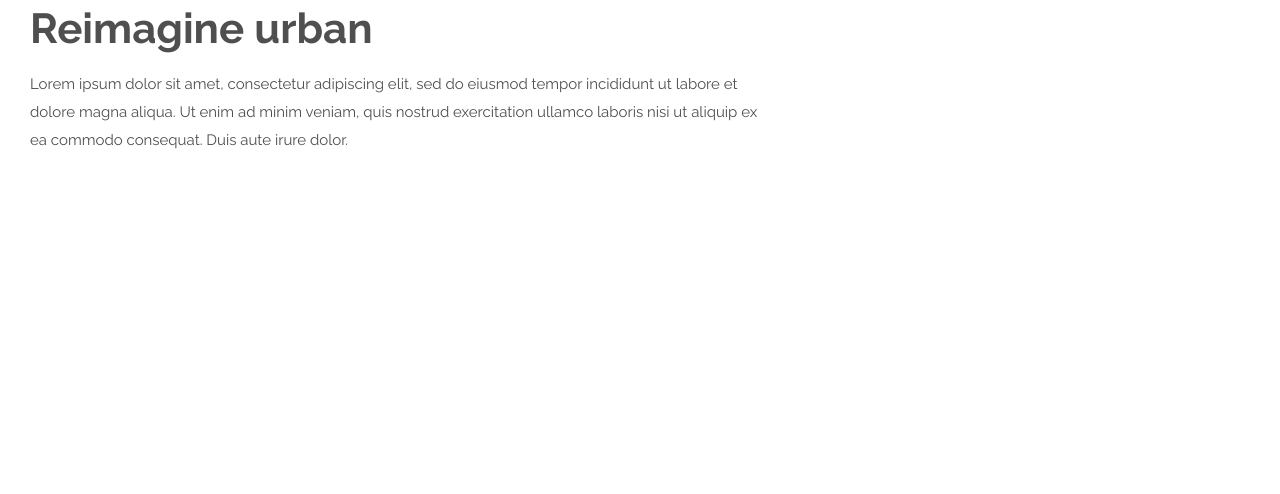
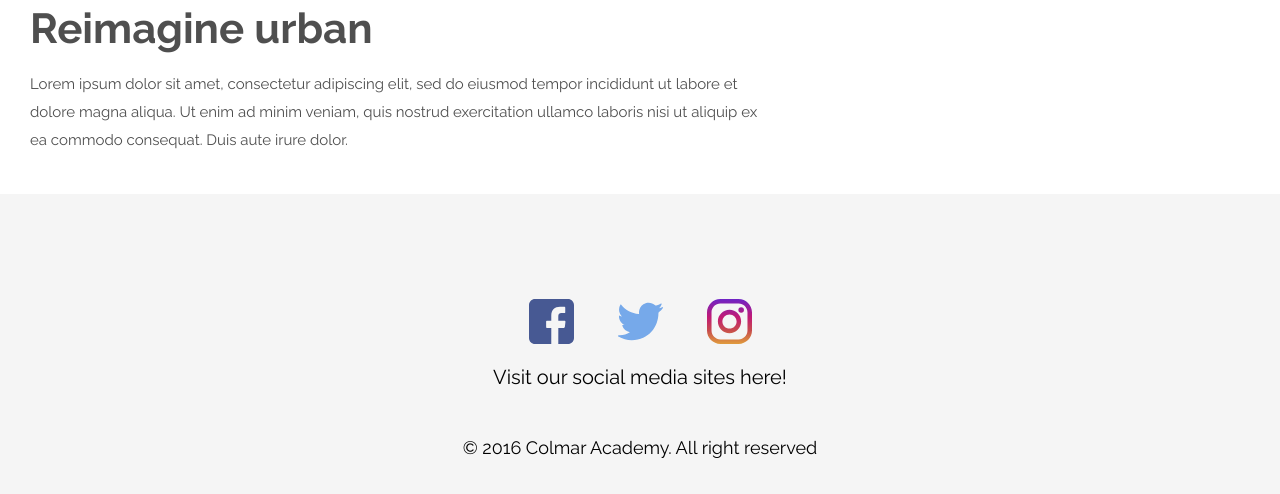
Before and after one commit to laht1nen/colmaracademy, a plain HTML site: page index.html in a window 1280 px wide. Shown: the part 2671-3165 px from the top of the page. Before the commit the page ends 2865 px from the top, so only its background shows below. Drawn offline with Linux system fonts and the light colour scheme.

Commit message:
Finished the footer

```diff
--- a/index.html
+++ b/index.html
@@ -151,7 +151,20 @@
 			</div>
 		</section>
 		<footer>
-
+			<div id="footer-wrapper">
+				<div id="footer-media">
+					<a href="#" target="_blank"><img src="resources/img/fb.svg" alt="Facebook"
+					class="icon"></a>
+					<a href="#" target="_blank"><img src="resources/img/twitter.svg" alt="Twitter"
+						class="icon"></a>
+					<a href="#" target="_blank"><img src="resources/img/instagram.svg" alt="Instagram"
+						class="icon"></a>
+					<p>Visit our social media sites here!</p>
+				</div>
+				<div id="copyright">
+					<p>&copy; 2016 Colmar Academy. All right reserved</p>
+				</div>
+			</div>
 		</footer>
 	</body>
 </html>
--- a/resources/css/style.css
+++ b/resources/css/style.css
@@ -382,3 +382,59 @@ header nav ul li a:hover {
 	height: 191px;
 	margin: 0;
 }
+
+footer {
+	height: 300px;
+	width: 100%;
+	background-color: #F5F5F5;
+	display: flex;
+	justify-content: center;
+	align-items: center;
+}
+
+#footer-wrapper {
+	height: 130px;
+	width: 500px;
+	text-align: center;
+}
+
+#footer-media {
+	height: 65px;
+	width: 500px;
+}
+
+#footer-media img {
+	height: 45px;
+	margin: 20px;
+}
+
+#footer-media p {
+	font-family: Raleway, sans-serif;
+	font-size: 20px;
+	color: black;
+}
+
+.icon {
+	opacity: 1;
+}
+
+.icon:hover {
+	opacity: 0.7;
+}
+
+#footer-text {
+	height: 65px;
+	width: 500px;
+}
+
+#copyright {
+	height: 10px;
+	width: 100%;
+	margin-top: 95px;
+}
+
+#copyright p {
+	font-family: Raleway, sans-serif;
+	font-size: 18px;
+	color: black;
+}
```
Also changed, not shown: resources/img/fb.svg (added), resources/img/instagram.svg (added), resources/img/twitter.svg (added).
